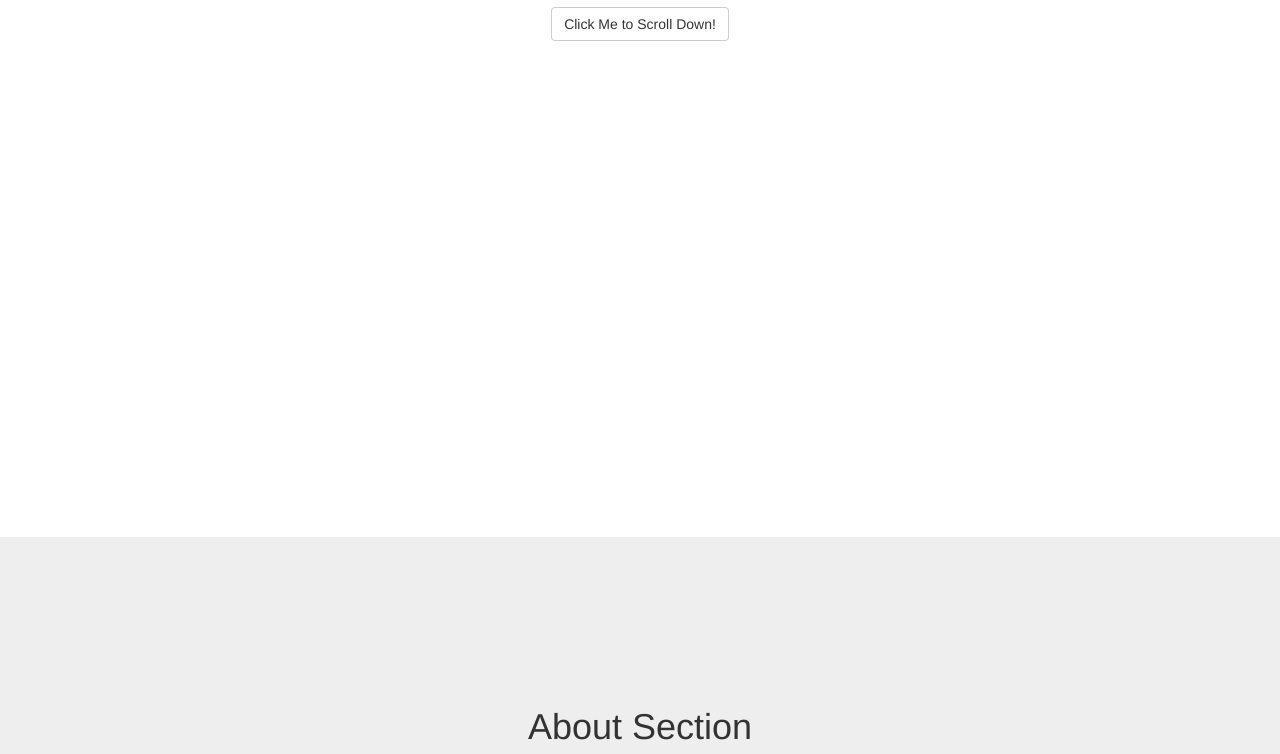
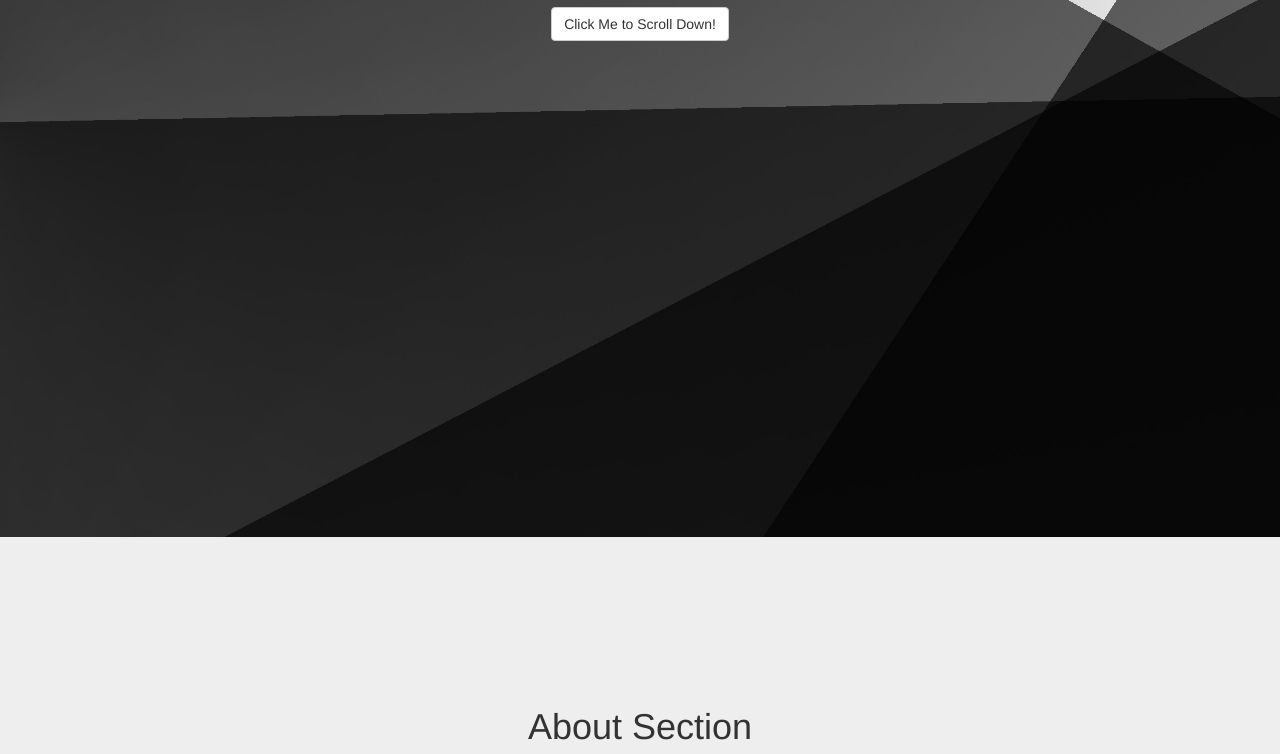
Before and after one commit to kch349/portfolio, a website: page index.html in a window 1280 px wide. Shown: the part 263-1017 px from the top of the page. Drawn offline with Linux system fonts and the light colour scheme; files whose address does not match are found by name.

Commit message:
Fixed scrolling issue to hide nav bar when on main page, and show when scroll down by buttons or manually. Also added original background to first page.

```diff
--- /dev/null
+++ b/css/app.css
@@ -0,0 +1,14 @@
+.background {
+  width: 100%
+  height: 50%;
+}
+
+.intro-photo {
+  background-image: url("../images/top_background.jpg");
+  background-repeat: no-repeat;
+  background-size: 100% 100%;
+}
+
+.navbar-fixed-top {
+  display: none;
+}
--- a/css/scrolling-nav.css
+++ b/css/scrolling-nav.css
@@ -2,6 +2,11 @@
  * Start Bootstrap - Scrolling Nav (http://startbootstrap.com/)
  * Copyright 2013-2016 Start Bootstrap
  * Licensed under MIT (https://github.com/BlackrockDigital/startbootstrap/blob/gh-pages/LICENSE)
+ */
+
+ /*
+ * All additions and edits made by Kelsie Haakenson
+ * October 2016
  */
 
 body {
@@ -16,7 +21,7 @@ html {
 
 @media(min-width:767px) {
     .navbar {
-        padding: 20px 0;
+        padding: 0px;
         -webkit-transition: background .5s ease-in-out,padding .5s ease-in-out;
         -moz-transition: background .5s ease-in-out,padding .5s ease-in-out;
         transition: background .5s ease-in-out,padding .5s ease-in-out;
--- a/index.html
+++ b/index.html
@@ -16,11 +16,13 @@
 
     <!-- Custom CSS -->
     <link href="css/scrolling-nav.css" rel="stylesheet">
+    <link href="css/app.css" rel="stylesheet">
+
 
     <!-- HTML5 Shim and Respond.js IE8 support of HTML5 elements and media queries -->
     <!-- WARNING: Respond.js doesn't work if you view the page via file:// -->
     <!--[if lt IE 9]>
-        <script src="https://oss.maxcdn.com/libs/html5shiv/3.7.0/html5shiv.js"></script>
+        <script src="https://oss.maxcdn.co/libs/html5shiv/3.7.0/html5shiv.js"></script>
         <script src="https://oss.maxcdn.com/libs/respond.js/1.4.2/respond.min.js"></script>
     <![endif]-->
 
@@ -29,7 +31,6 @@
 <!-- The #page-top ID is part of the scrolling feature - the data-spy and data-target are part of the built-in Bootstrap scrollspy function -->
 
 <body id="page-top" data-spy="scroll" data-target=".navbar-fixed-top">
-
     <!-- Navigation -->
     <nav class="navbar navbar-default navbar-fixed-top" role="navigation">
         <div class="container">
@@ -73,8 +74,8 @@
     </nav>
 
     <!-- Intro Section -->
-    <section id="intro" class="intro-section">
-        <div class="container">
+    <section id="intro" class="intro-section intro-photo">
+        <div class="container ">
             <div class="row">
                 <div class="col-lg-12">
                     <h1>Scrolling Nav</h1>
@@ -149,7 +150,6 @@
     <!-- Scrolling Nav JavaScript -->
     <script src="js/jquery.easing.min.js"></script>
     <script src="js/scrolling-nav.js"></script>
-
 </body>
 
 </html>
--- a/js/scrolling-nav.js
+++ b/js/scrolling-nav.js
@@ -17,3 +17,16 @@ $(function() {
         event.preventDefault();
     });
 });
+
+// Upon scroll, if we reach 10 pixels to the end of the first section, show
+// the navbar. Otherwise hide it.
+$(window).scroll(function() {
+    // Timeout not necessary, but improves the look and feel.
+    setTimeout(function() {
+      if ($(".navbar").offset().top > ($(window).height() - 10)) {
+          $(".navbar-fixed-top").show();
+      } else {
+          $(".navbar-fixed-top").hide();
+      }
+    }, 1);
+});
```
Also changed, not shown: images/top_background.jpg (added), 1 other file.
